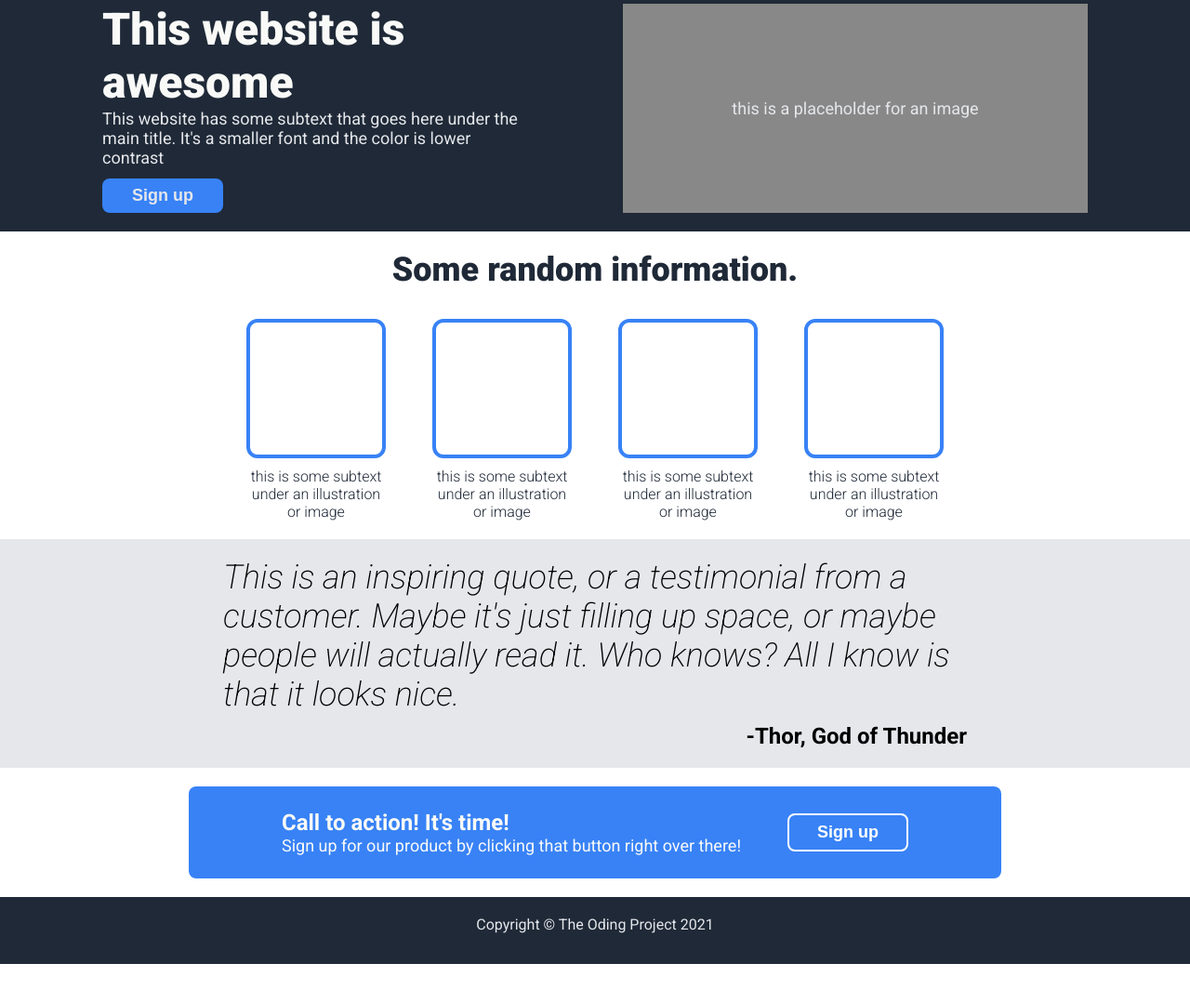
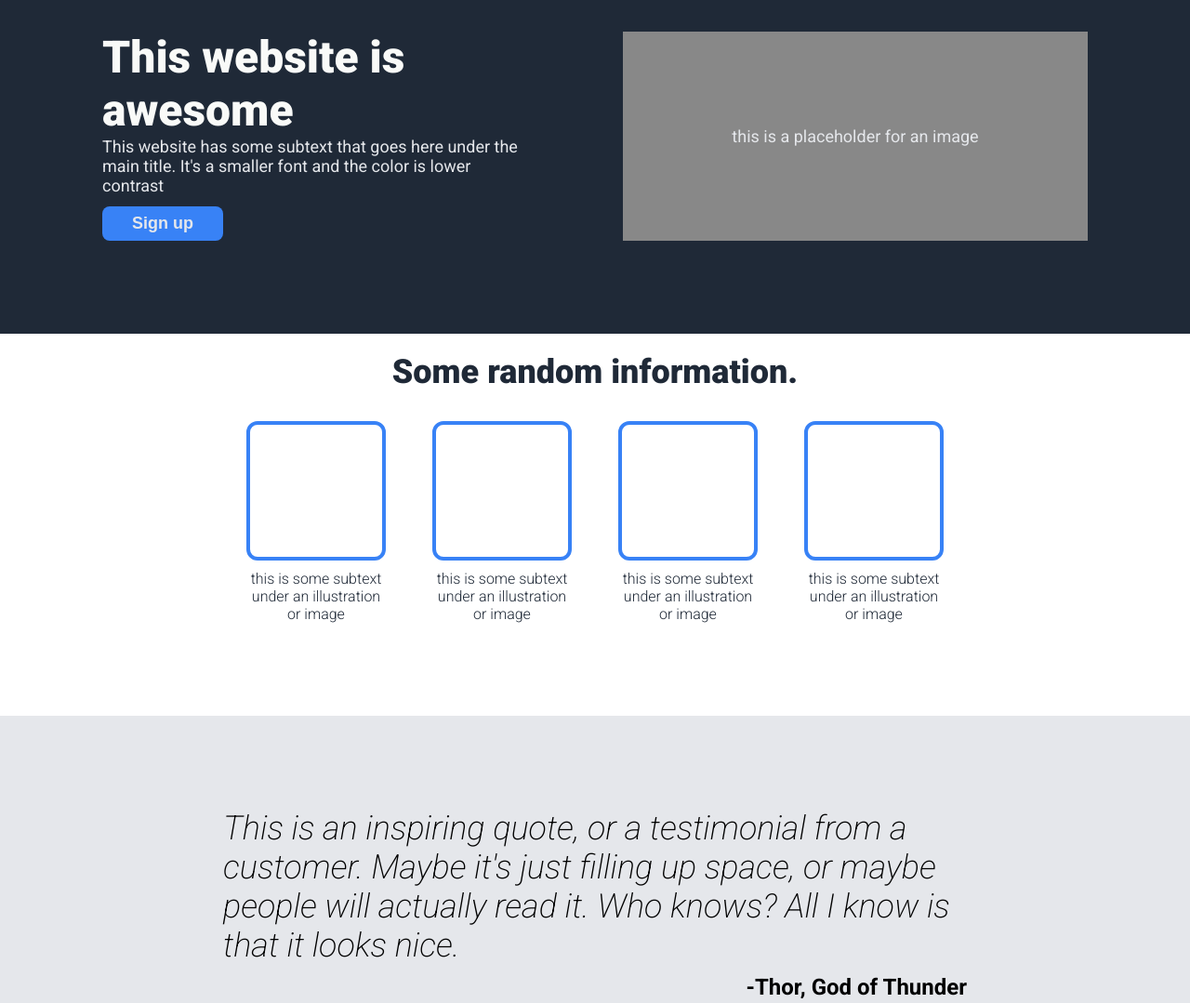
Before and after one commit to jkaps9/foundations-landing-page, a plain HTML site: page index.html in a window 1280 px wide. Shown: the part 89-1168 px from the top of the page at 93% size. Before the commit the page ends 1126 px from the top, so only its background shows below. Drawn offline with Linux system fonts and the light colour scheme.

Commit message:
Add spacing to all sections & fix typo in footer

```diff
--- a/index.html
+++ b/index.html
@@ -69,7 +69,7 @@
     </section>
 
     <footer>
-        Copyright &copy; The Oding Project 2021
+        Copyright &copy; The Odin Project 2021
     </footer>
 </body>
 </html>
--- a/styles.css
+++ b/styles.css
@@ -54,13 +54,15 @@ section {
     padding: 20px 110px;
 }
 
+/* HERO */
 .hero {
     background-color: #1F2937;
     color: #E5E7EB;
     font-size: 18px;
     display: flex;
     justify-content: center;
-
+    padding-top: 50px;
+    padding-bottom: 100px;
 }
 
 .hero .container {
@@ -107,6 +109,7 @@ section {
     justify-content: center;
     align-items: center;
     gap: 32px;
+    padding-bottom: 100px;
 }
 
 .random-information h2 {
@@ -144,6 +147,8 @@ section {
     display: flex;
     justify-content: center;
     background-color: #E5E7EB;
+    padding-top: 100px;
+    padding-bottom: 100px;
 }
 
 .testimonials .container{
@@ -171,6 +176,8 @@ section {
 .cta {
     display: flex;
     justify-content: center;
+    padding-top: 50px;
+    padding-bottom: 50px;
 }
 
 .cta .container {
@@ -204,7 +211,7 @@ section {
 /* FOOTER */
 footer {
     flex: 0;
-    min-height: 72px;
+    min-height: 32px;
     padding: 20px;
     background-color: #1F2937;
     color: #E5E7EB;
```
